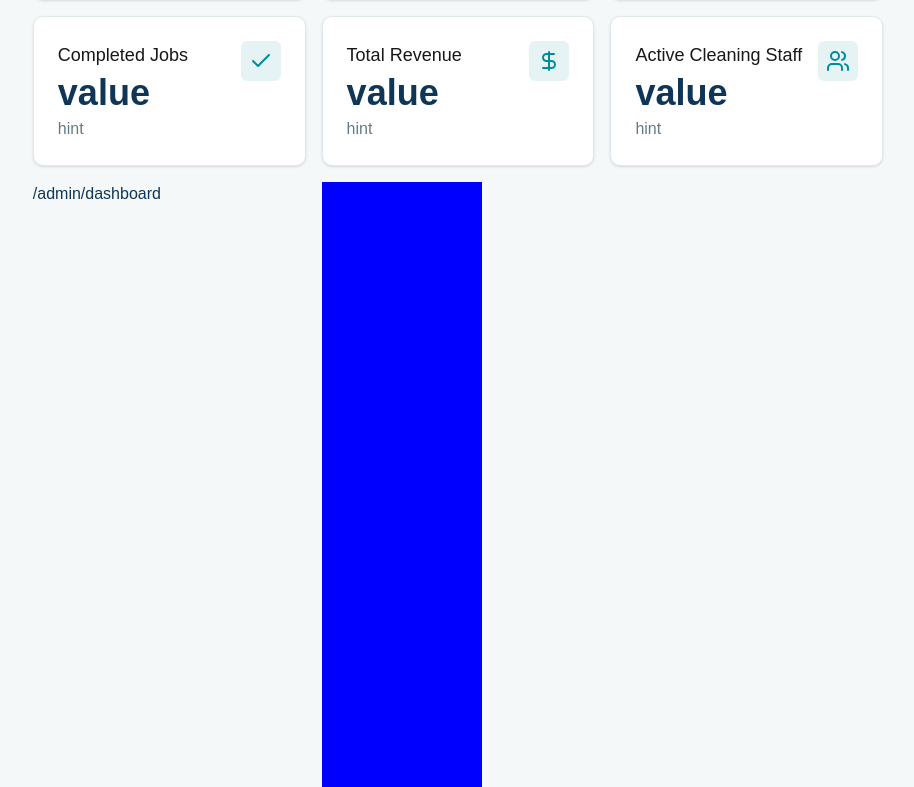
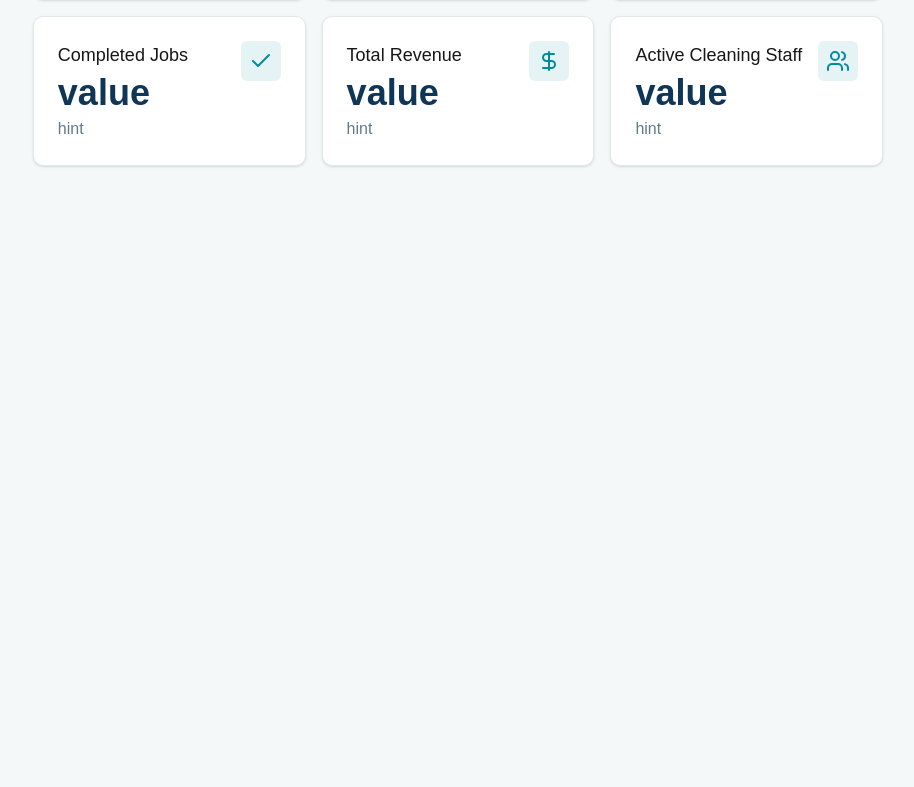
Before and after one commit to shiro-z117/jubilant-lamp, a Next.js app in the folder mcsm-dashboard/: page /admin/dashboard in a window 1280 px wide. Shown: the part 310-1097 px from the top of the page, without its empty margins (182-1096 px from the left). After the commit the page ends 800 px from the top, so only its background shows below. Built offline with nearby package versions, Linux system fonts and the light colour scheme.

Commit message:
removed placeholder div in admin dashboard, set global main horizontal margin from auto to 0

```diff
--- a/mcsm-dashboard/src/app/(admin)/admin/dashboard/page.tsx
+++ b/mcsm-dashboard/src/app/(admin)/admin/dashboard/page.tsx
@@ -47,10 +47,6 @@ export default function AdminDashboard() {
         icon={Users}
         hint={"hint"}
       />
-      /admin/dashboard
-      <div
-        style={{ width: "10rem", height: "100rem", backgroundColor: "blue" }}
-      />
     </div>
   );
 }
--- a/mcsm-dashboard/src/app/globals.css
+++ b/mcsm-dashboard/src/app/globals.css
@@ -54,6 +54,6 @@ body {
 
 main {
   max-width: 73.75rem;
-  margin: auto;
+  margin: 0 auto;
   padding: 0 1.5rem;
 }
```
